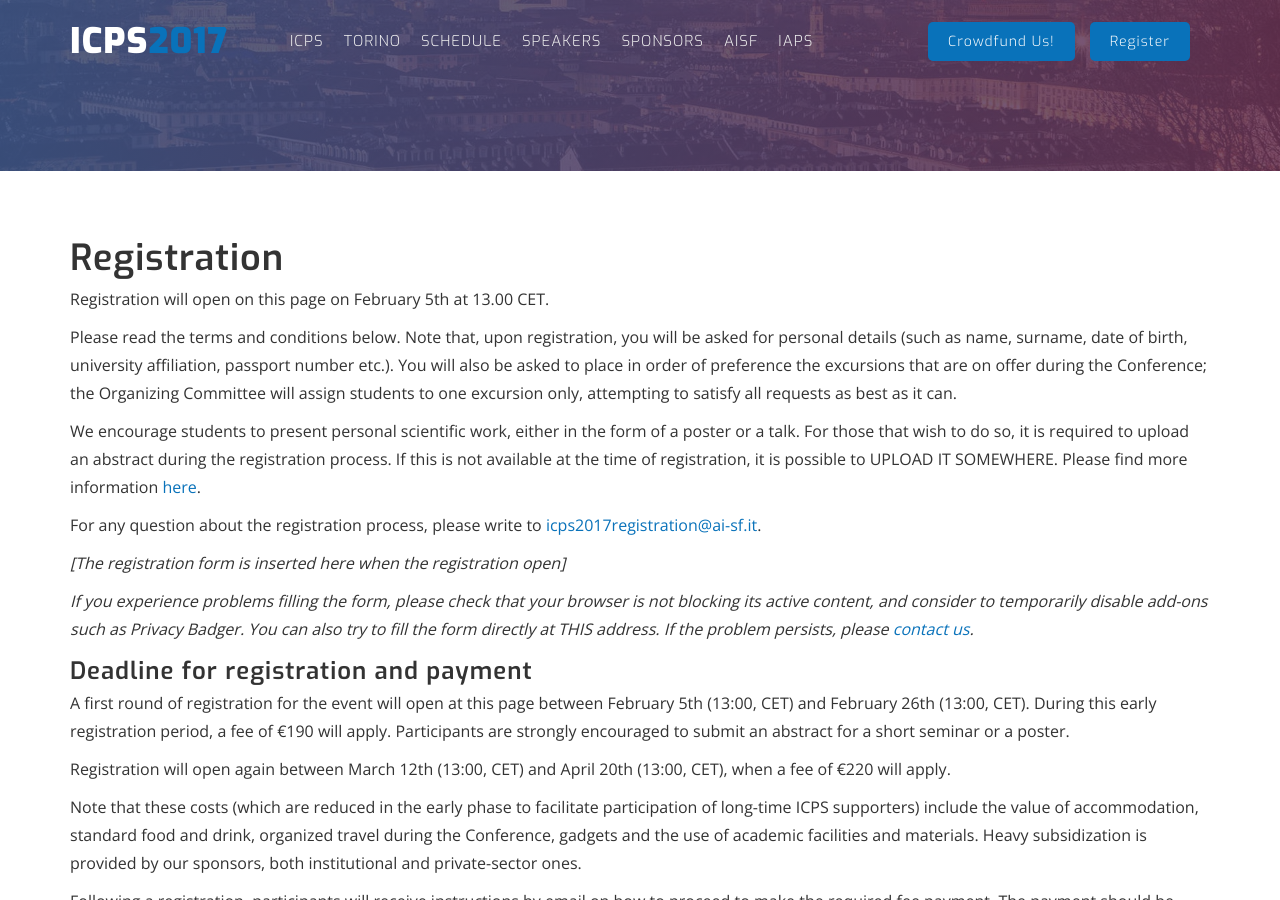
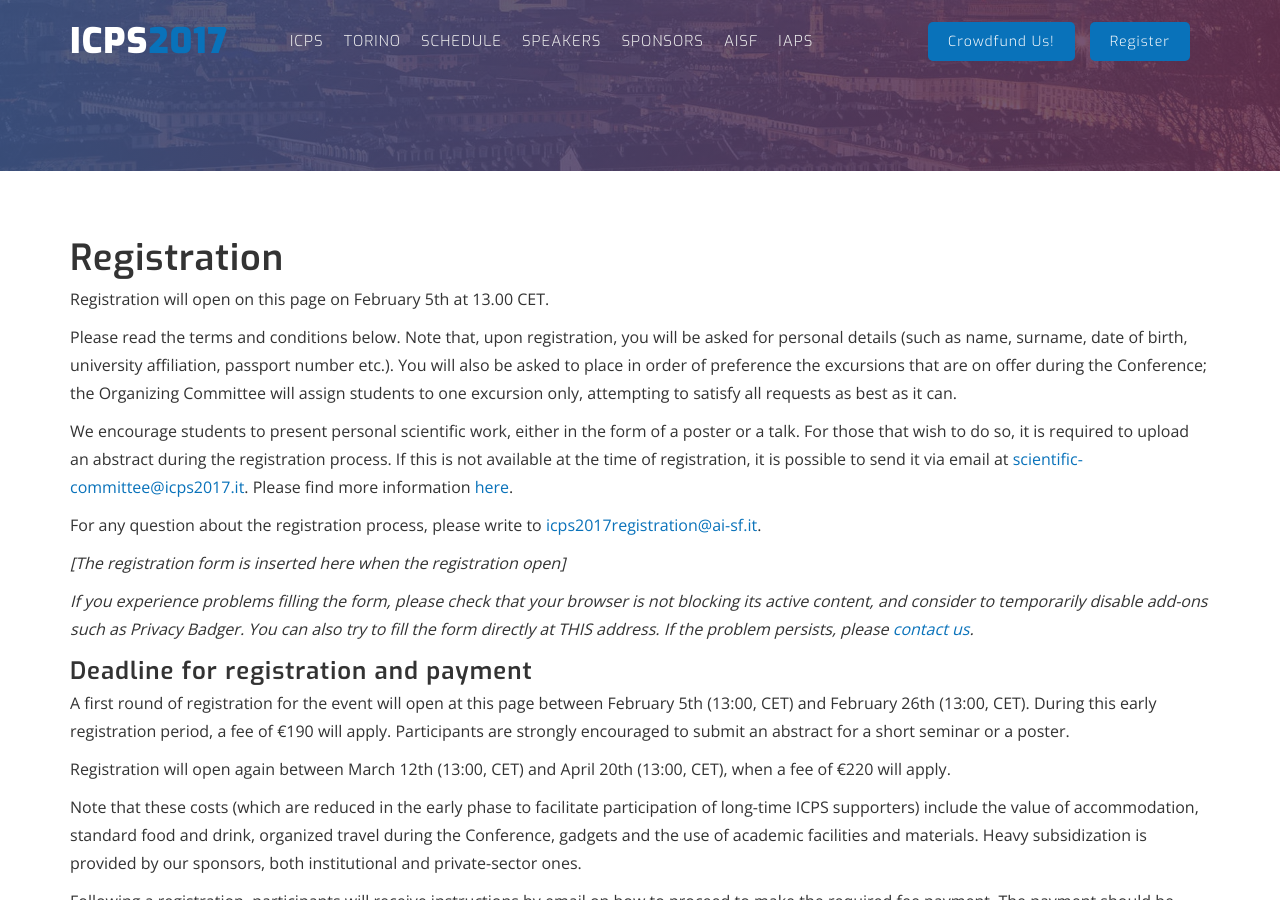
Before and after one commit to ICPS2017/ICPS2017.github.io, a Jekyll site: the page built from registration.html, in a window 1280 px wide and 900 px high. Built offline with Jekyll 4.4.1, drawn with Linux system fonts in a browser that asks for light colours; nearby versions of some CDN libraries.

Commit message:
add scientific committee email

```diff
--- a/registration.html
+++ b/registration.html
@@ -10,7 +10,7 @@ permalink: /registration
       <h1>Registration</h1>
       <p>Registration will open on this page on February 5th at 13.00 CET.</p>
       <p>Please read the terms and conditions below. Note that, upon registration, you will be asked for personal details (such as name, surname, date of birth, university affiliation, passport number etc.). You will also be asked to place in order of preference the excursions that are on offer during the Conference; the Organizing Committee will assign students to one excursion only, attempting to satisfy all requests as best as it can. </p>
-      <p>We encourage students to present personal scientific work, either in the form of a poster or a talk. For those that wish to do so, it is required to upload an abstract during the registration process. If this is not available at the time of registration, it is possible to UPLOAD IT SOMEWHERE. Please find more information <a href="/scientific-contribution">here</a>.</p>
+      <p>We encourage students to present personal scientific work, either in the form of a poster or a talk. For those that wish to do so, it is required to upload an abstract during the registration process. If this is not available at the time of registration, it is possible to send it via email at <a href="mailto:scientific-committee@icps2017.it">scientific-committee@icps2017.it</a>. Please find more information <a href="/scientific-contribution">here</a>.</p>
       <p>For any question about the registration process, please write to <a href="mailto:icps2017registration@ai-sf.it">icps2017registration@ai-sf.it</a>.</p>
 
 <p><i>[The registration form is inserted here when the registration open]</i></p>
```
